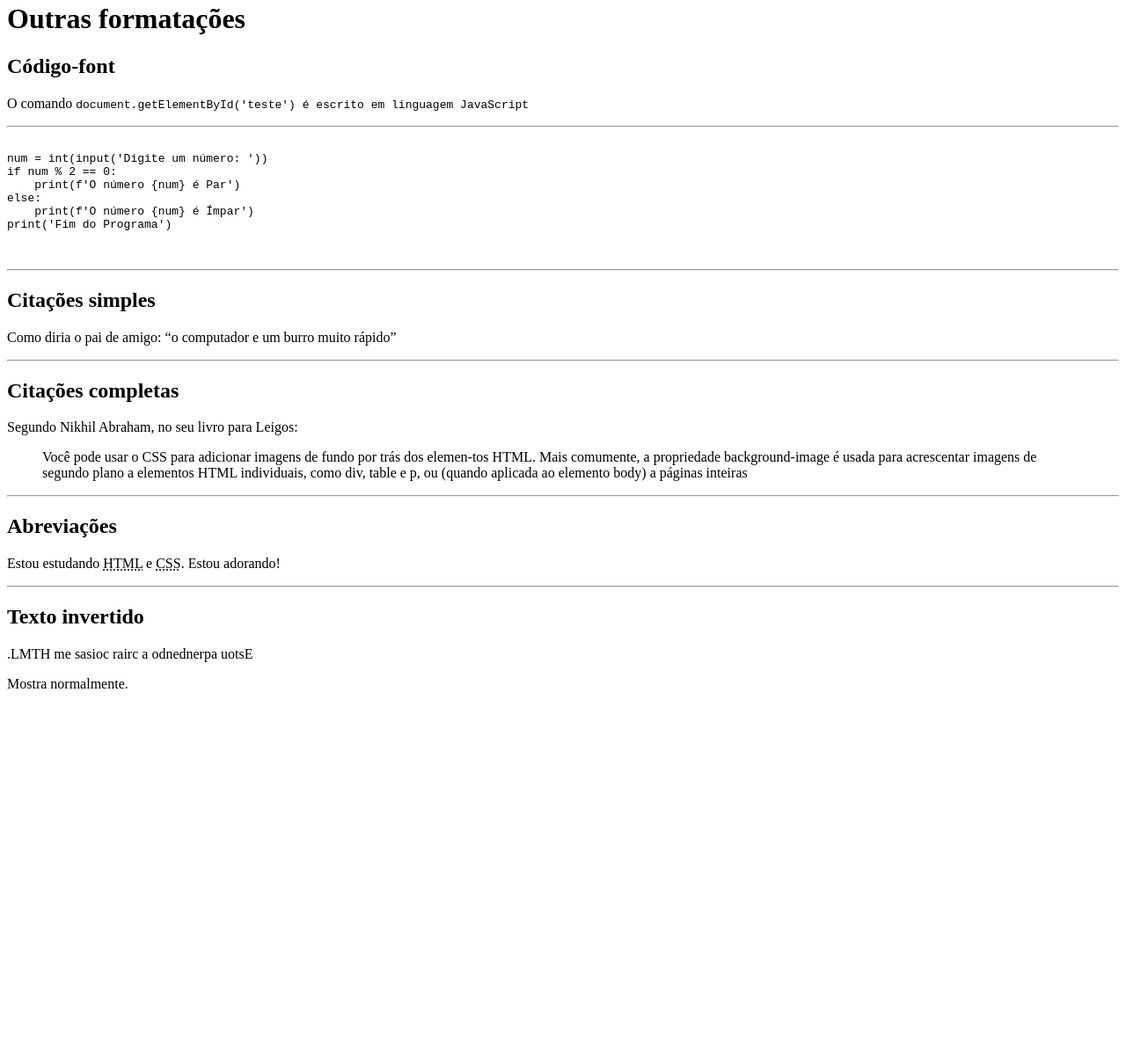
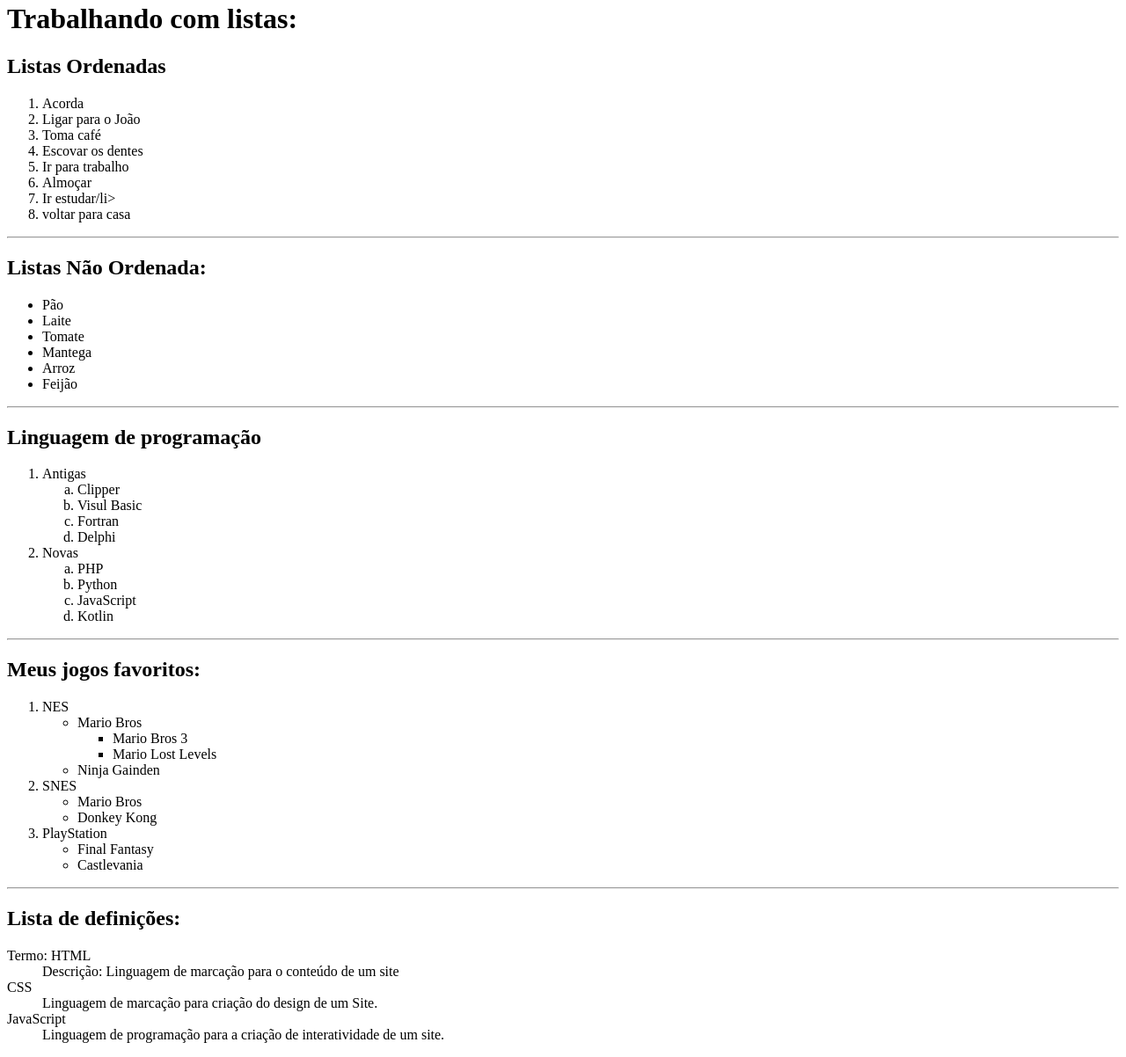
Before and after one commit to JeffersonTavares1/html-css, a plain HTML site: page Mundo01/aula009/index.html in a window 1280 px wide. Shown: the part 18-1220 px from the top of the page at 88% size. Before the commit the page ends 821 px from the top, so only its background shows below. Drawn offline with Linux system fonts and the light colour scheme.

Commit message:
Estudado Listas em HTML

```diff
--- a/Mundo01/aula009/index.html
+++ b/Mundo01/aula009/index.html
@@ -3,38 +3,81 @@
 <head>
     <meta charset="UTF-8">
     <meta name="viewport" content="width=device-width, initial-scale=1">
-    <title>Outras formatações</title>
+    <title>Listas</title>
 </head>
 <body>
-    <h1>Outras formatações</h1>
-    <h2>Código-font</h2>
-    <p>O comando <code>document.getElementById('teste') é escrito em linguagem JavaScript</code></p>
+    <h1>Trabalhando com listas:</h1>
+    <h2>Listas Ordenadas</h2>
+    <ol>
+        <li>Acorda</li>
+        <li>Ligar para o João</li>
+        <li>Toma café</li>
+        <li>Escovar os dentes</li>
+        <li>Ir para trabalho</li>
+        <li>Almoçar</li>
+        <li>Ir estudar/li>
+        <li>voltar para casa</li>
+    </ol>
     <hr>
-    <pre>
-        <code>
-num = int(input('Digite um número: '))
-if num % 2 == 0:
-    print(f'O número {num} é Par')
-else:
-    print(f'O número {num} é Ímpar')
-print('Fim do Programa')
-        </code>
-    </pre>
+    <h2>Listas Não Ordenada:</h2>
+    <ul>
+        <li>Pão</li>
+        <li>Laite</li>
+        <li>Tomate</li>
+        <li>Mantega</li>
+        <li>Arroz</li>
+        <li>Feijão</li>
+    </ul>
     <hr>
-    <h2>Citações simples</h2>
-    <p>Como diria o pai de amigo: <q>o computador e um burro muito rápido</q></p>
+    <h2>Linguagem de programação</h2>
+    <ol>
+        <li>Antigas</li>
+        <ol type="a">
+            <li>Clipper</li>
+            <li>Visul Basic</li>
+            <li>Fortran</li>
+            <li>Delphi</li>
+        </ol>
+        <li>Novas</li>
+        <ol type="a">
+            <li>PHP</li>
+            <li>Python</li>
+            <li>JavaScript</li>
+            <li>Kotlin</li>
+        </ol>
+    </ol>
     <hr>
-    <h2>Citações completas</h2>
-    <p>Segundo Nikhil Abraham, no seu livro para Leigos:</p>
-    <blockquote cite="https://books.google.com.br/books?id=AuaPDwAAQBAJ&pg=PA97&dq=html+leigos&hl=pt-BR&newbks=1&newbks_redir=0&source=gb_mobile_search&ovdme=1&ov2=1&sa=X&ved=2ahUKEwjAxqj-nZj_AhUelZUCHR1wAZkQ6wF6BAgEEAU#v=onepage&q=html%20leigos&f=false">
-        Você pode usar o CSS para adicionar imagens de fundo por trás dos elemen-tos HTML. Mais comumente, a propriedade background-image é usada para acrescentar imagens de segundo plano a elementos HTML individuais, como div, table e p, ou (quando aplicada ao elemento body) a páginas inteiras
-    </blockquote>
+    <h2>Meus jogos favoritos:</h2>
+    <ol>
+        <li>NES</li>
+        <ul>
+            <li>Mario Bros</li>
+            <ul>
+                <li>Mario Bros 3</li>
+                <li>Mario Lost Levels</li>
+            </ul>
+            <li>Ninja Gainden</li>
+        </ul>
+        <li>SNES</li>
+        <ul>
+            <li>Mario Bros</li>
+            <li>Donkey Kong</li>
+        </ul>
+        <li>PlayStation</li>
+        <ul>
+            <li>Final Fantasy</li>
+            <li>Castlevania</li>
+        </ul>
+    </ol>
     <hr>
-    <h2>Abreviações</h2>
-    <p>Estou estudando <abbr title="HyperText Markup Language">HTML</abbr> e <abbr title="Cascading Style sheets">CSS</abbr>. Estou adorando!</p>
-    <hr>
-    <h2>Texto invertido</h2>
-    <p><bdo dir="rtl">Estou aprendendo a criar coisas em HTML.</bdo></p>
-    <p><bdo dir="ltr">Mostra normalmente.</bdo></p>
+    <h2>Lista de definições:</h2>
+    <dl>
+        <dt>Termo: HTML</dt>
+        <dd>Descrição: Linguagem de marcação para o conteúdo de um site</dd>
+        <dt>CSS</dt>
+        <dd>Linguagem de marcação para criação do design de um Site.</dd>
+        <dt>JavaScript</dt>
+        <dd>Linguagem de programação para a criação de interatividade de um site.</dd>
+    </dl>
 </body>
 </html>
```
Also changed, not shown: Mundo01/aula008b/index.html (added, +40 -0 lines), 1 other file.
